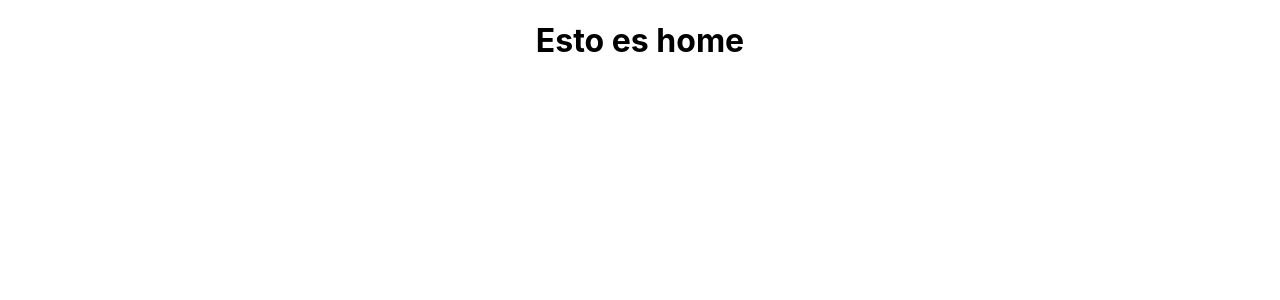
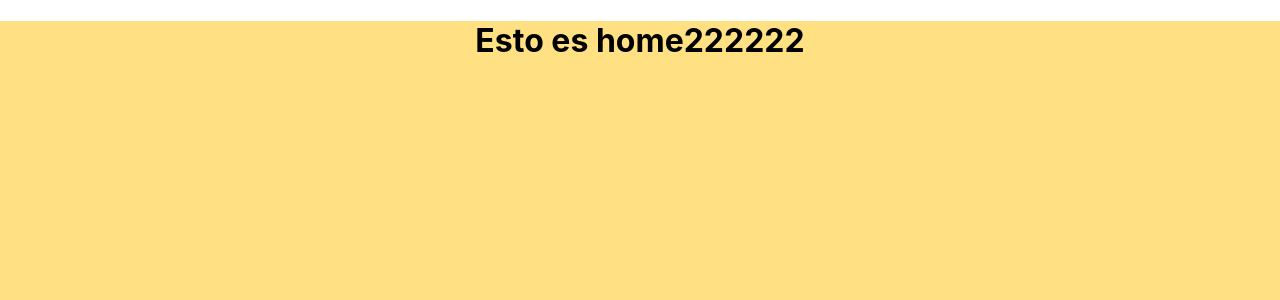
Before and after one commit to alopezbelles/FRONTEND-FP-GEEKSHUBS, a React (Create React App) app: page / in a window 1280 px wide. Shown: the top 300 px of the page. Built offline with nearby package versions, Linux system fonts and the light colour scheme.

Commit message:
create container HOME

```diff
--- a/src/Containers/Home/Home.css
+++ b/src/Containers/Home/Home.css
@@ -0,0 +1,5 @@
+
+.App {
+    background-color: #ffe083;
+    min-height: 100vh;
+  }
--- a/src/Containers/Home/Home.jsx
+++ b/src/Containers/Home/Home.jsx
@@ -6,7 +6,7 @@ import "./Home.css"
 const Home = () => {
     return(
         <div>
-            <h1>Esto es home</h1>
+            <h1>Esto es home222222</h1>
         </div>
     )
 }
--- /dev/null
+++ b/src/services/ApiCalls.js
@@ -0,0 +1,4 @@
+
+import axios from "axios";
+
+const URL = "https://backend-fp-geekshubs-production.up.railway.app/";
```
